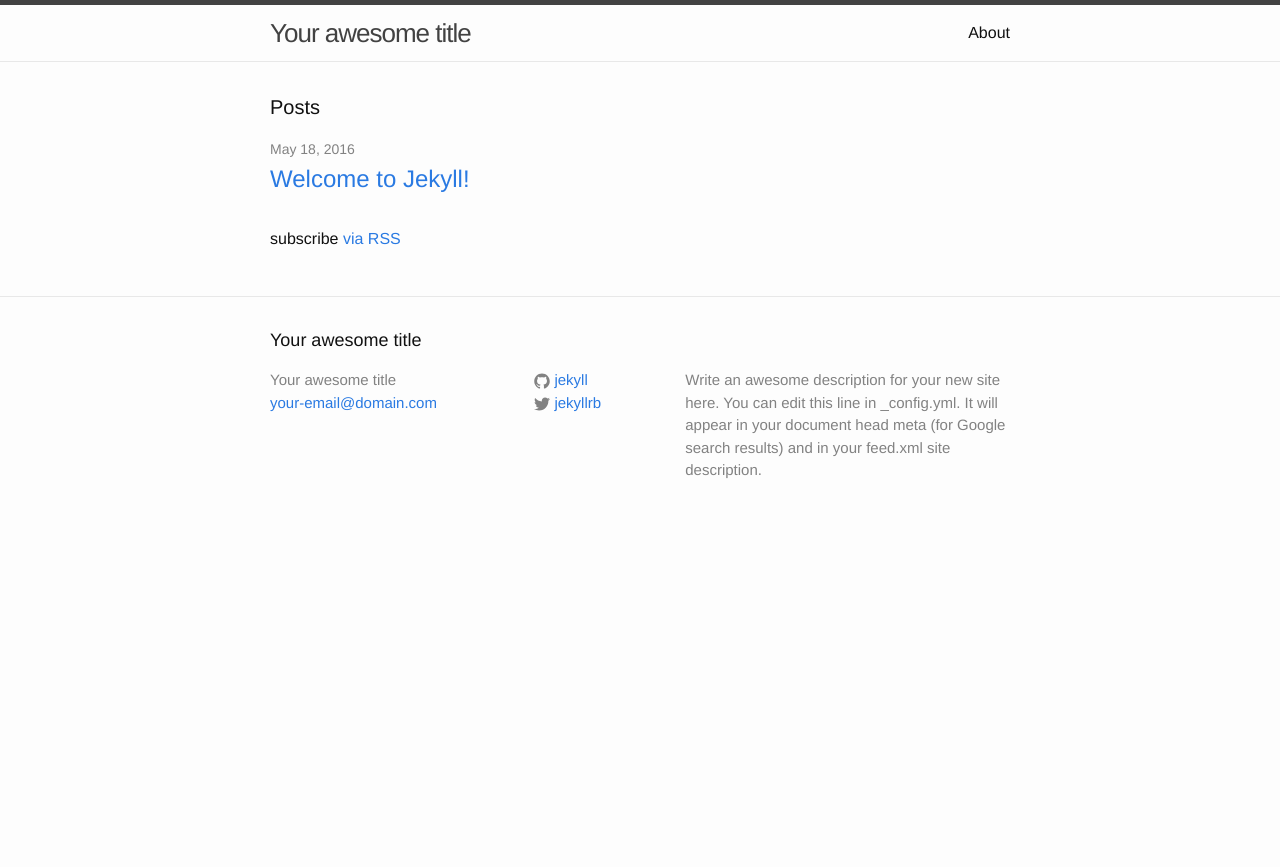
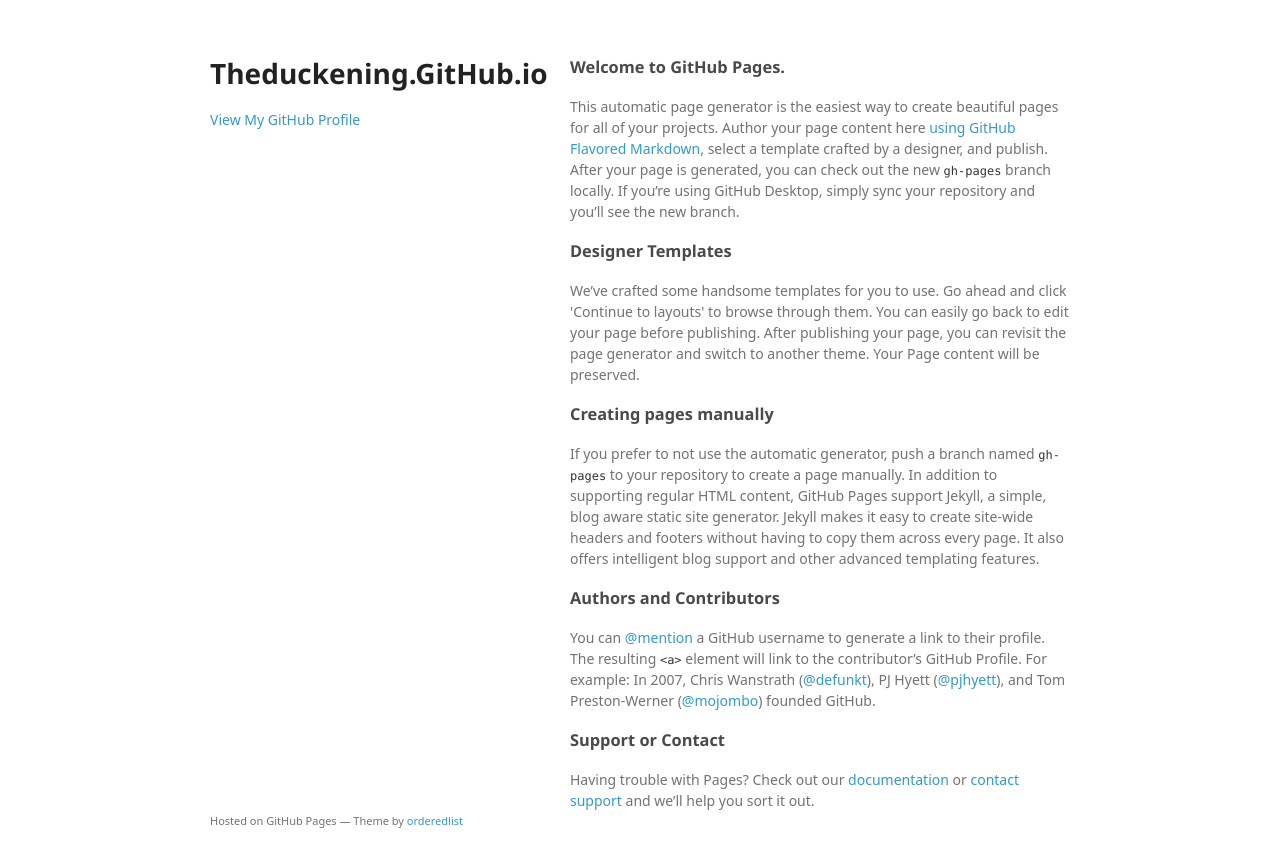
Before and after one commit to rhyuen/rhyuen.github.io, a Jekyll site: the page index.html, which Jekyll copies as it is, in a window 1280 px wide. Shown: the top 867 px of the page. Built offline with Jekyll 4.4.1, drawn with Linux system fonts in a browser that asks for light colours; some web fonts are replaced.

Commit message:
Replace master branch with page content via GitHub

```diff
--- a/index.html
+++ b/index.html
@@ -1,23 +1,58 @@
----
-layout: default
----
+<!doctype html>
+<html>
+  <head>
+    <meta charset="utf-8">
+    <meta http-equiv="X-UA-Compatible" content="chrome=1">
+    <title>Theduckening.GitHub.io by theduckening</title>
 
-<div class="home">
+    <link rel="stylesheet" href="stylesheets/styles.css">
+    <link rel="stylesheet" href="stylesheets/github-light.css">
+    <meta name="viewport" content="width=device-width">
+    <!--[if lt IE 9]>
+    <script src="//html5shiv.googlecode.com/svn/trunk/html5.js"></script>
+    <![endif]-->
+  </head>
+  <body>
+    <div class="wrapper">
+      <header>
+        <h1>Theduckening.GitHub.io</h1>
+        <p></p>
 
-  <h1 class="page-heading">Posts</h1>
 
-  <ul class="post-list">
-    {% for post in site.posts %}
-      <li>
-        <span class="post-meta">{{ post.date | date: "%b %-d, %Y" }}</span>
+        <p class="view"><a href="https://github.com/theduckening">View My GitHub Profile</a></p>
 
-        <h2>
-          <a class="post-link" href="{{ post.url | prepend: site.baseurl }}">{{ post.title }}</a>
-        </h2>
-      </li>
-    {% endfor %}
-  </ul>
+      </header>
+      <section>
+        <h3>
+<a id="welcome-to-github-pages" class="anchor" href="#welcome-to-github-pages" aria-hidden="true"><span aria-hidden="true" class="octicon octicon-link"></span></a>Welcome to GitHub Pages.</h3>
 
-  <p class="rss-subscribe">subscribe <a href="{{ "/feed.xml" | prepend: site.baseurl }}">via RSS</a></p>
+<p>This automatic page generator is the easiest way to create beautiful pages for all of your projects. Author your page content here <a href="https://guides.github.com/features/mastering-markdown/">using GitHub Flavored Markdown</a>, select a template crafted by a designer, and publish. After your page is generated, you can check out the new <code>gh-pages</code> branch locally. If you’re using GitHub Desktop, simply sync your repository and you’ll see the new branch.</p>
 
-</div>
+<h3>
+<a id="designer-templates" class="anchor" href="#designer-templates" aria-hidden="true"><span aria-hidden="true" class="octicon octicon-link"></span></a>Designer Templates</h3>
+
+<p>We’ve crafted some handsome templates for you to use. Go ahead and click 'Continue to layouts' to browse through them. You can easily go back to edit your page before publishing. After publishing your page, you can revisit the page generator and switch to another theme. Your Page content will be preserved.</p>
+
+<h3>
+<a id="creating-pages-manually" class="anchor" href="#creating-pages-manually" aria-hidden="true"><span aria-hidden="true" class="octicon octicon-link"></span></a>Creating pages manually</h3>
+
+<p>If you prefer to not use the automatic generator, push a branch named <code>gh-pages</code> to your repository to create a page manually. In addition to supporting regular HTML content, GitHub Pages support Jekyll, a simple, blog aware static site generator. Jekyll makes it easy to create site-wide headers and footers without having to copy them across every page. It also offers intelligent blog support and other advanced templating features.</p>
+
+<h3>
+<a id="authors-and-contributors" class="anchor" href="#authors-and-contributors" aria-hidden="true"><span aria-hidden="true" class="octicon octicon-link"></span></a>Authors and Contributors</h3>
+
+<p>You can <a href="https://help.github.com/articles/basic-writing-and-formatting-syntax/#mentioning-users-and-teams" class="user-mention">@mention</a> a GitHub username to generate a link to their profile. The resulting <code>&lt;a&gt;</code> element will link to the contributor’s GitHub Profile. For example: In 2007, Chris Wanstrath (<a href="https://github.com/defunkt" class="user-mention">@defunkt</a>), PJ Hyett (<a href="https://github.com/pjhyett" class="user-mention">@pjhyett</a>), and Tom Preston-Werner (<a href="https://github.com/mojombo" class="user-mention">@mojombo</a>) founded GitHub.</p>
+
+<h3>
+<a id="support-or-contact" class="anchor" href="#support-or-contact" aria-hidden="true"><span aria-hidden="true" class="octicon octicon-link"></span></a>Support or Contact</h3>
+
+<p>Having trouble with Pages? Check out our <a href="https://help.github.com/pages">documentation</a> or <a href="https://github.com/contact">contact support</a> and we’ll help you sort it out.</p>
+      </section>
+      <footer>
+        <p><small>Hosted on GitHub Pages &mdash; Theme by <a href="https://github.com/orderedlist">orderedlist</a></small></p>
+      </footer>
+    </div>
+    <script src="javascripts/scale.fix.js"></script>
+
+  </body>
+</html>
--- /dev/null
+++ b/javascripts/scale.fix.js
@@ -0,0 +1,17 @@
+var metas = document.getElementsByTagName('meta');
+var i;
+if (navigator.userAgent.match(/iPhone/i)) {
+  for (i=0; i<metas.length; i++) {
+    if (metas[i].name == "viewport") {
+      metas[i].content = "width=device-width, minimum-scale=1.0, maximum-scale=1.0";
+    }
+  }
+  document.addEventListener("gesturestart", gestureStart, false);
+}
+function gestureStart() {
+  for (i=0; i<metas.length; i++) {
+    if (metas[i].name == "viewport") {
+      metas[i].content = "width=device-width, minimum-scale=0.25, maximum-scale=1.6";
+    }
+  }
+}
--- /dev/null
+++ b/stylesheets/github-light.css
@@ -0,0 +1,123 @@
+/*
+The MIT License (MIT)
+
+Copyright (c) 2015 GitHub, Inc.
+
+Permission is hereby granted, free of charge, to any person obtaining a copy
+of this software and associated documentation files (the "Software"), to deal
+in the Software without restriction, including without limitation the rights
+to use, copy, modify, merge, publish, distribute, sublicense, and/or sell
+copies of the Software, and to permit persons to whom the Software is
+furnished to do so, subject to the following conditions:
+
+The above copyright notice and this permission notice shall be included in all
+copies or substantial portions of the Software.
+
+THE SOFTWARE IS PROVIDED "AS IS", WITHOUT WARRANTY OF ANY KIND, EXPRESS OR
+IMPLIED, INCLUDING BUT NOT LIMITED TO THE WARRANTIES OF MERCHANTABILITY,
+FITNESS FOR A PARTICULAR PURPOSE AND NONINFRINGEMENT. IN NO EVENT SHALL THE
+AUTHORS OR COPYRIGHT HOLDERS BE LIABLE FOR ANY CLAIM, DAMAGES OR OTHER
+LIABILITY, WHETHER IN AN ACTION OF CONTRACT, TORT OR OTHERWISE, ARISING FROM,
+OUT OF OR IN CONNECTION WITH THE SOFTWARE OR THE USE OR OTHER DEALINGS IN THE
+SOFTWARE.
+
+*/
+
+.pl-c /* comment */ {
+  color: #969896;
+}
+
+.pl-c1      /* constant, markup.raw, meta.diff.header, meta.module-reference, meta.property-name, support, support.constant, support.variable, variable.other.constant */,
+.pl-s .pl-v /* string variable */ {
+  color: #0086b3;
+}
+
+.pl-e  /* entity */,
+.pl-en /* entity.name */ {
+  color: #795da3;
+}
+
+.pl-s .pl-s1 /* string source */,
+.pl-smi      /* storage.modifier.import, storage.modifier.package, storage.type.java, variable.other, variable.parameter.function */ {
+  color: #333;
+}
+
+.pl-ent /* entity.name.tag */ {
+  color: #63a35c;
+}
+
+.pl-k /* keyword, storage, storage.type */ {
+  color: #a71d5d;
+}
+
+.pl-pds              /* punctuation.definition.string, string.regexp.character-class */,
+.pl-s                /* string */,
+.pl-s .pl-pse .pl-s1 /* string punctuation.section.embedded source */,
+.pl-sr               /* string.regexp */,
+.pl-sr .pl-cce       /* string.regexp constant.character.escape */,
+.pl-sr .pl-sra       /* string.regexp string.regexp.arbitrary-repitition */,
+.pl-sr .pl-sre       /* string.regexp source.ruby.embedded */ {
+  color: #183691;
+}
+
+.pl-v /* variable */ {
+  color: #ed6a43;
+}
+
+.pl-id /* invalid.deprecated */ {
+  color: #b52a1d;
+}
+
+.pl-ii /* invalid.illegal */ {
+  background-color: #b52a1d;
+  color: #f8f8f8;
+}
+
+.pl-sr .pl-cce /* string.regexp constant.character.escape */ {
+  color: #63a35c;
+  font-weight: bold;
+}
+
+.pl-ml /* markup.list */ {
+  color: #693a17;
+}
+
+.pl-mh        /* markup.heading */,
+.pl-mh .pl-en /* markup.heading entity.name */,
+.pl-ms        /* meta.separator */ {
+  color: #1d3e81;
+  font-weight: bold;
+}
+
+.pl-mq /* markup.quote */ {
+  color: #008080;
+}
+
+.pl-mi /* markup.italic */ {
+  color: #333;
+  font-style: italic;
+}
+
+.pl-mb /* markup.bold */ {
+  color: #333;
+  font-weight: bold;
+}
+
+.pl-md /* markup.deleted, meta.diff.header.from-file */ {
+  background-color: #ffecec;
+  color: #bd2c00;
+}
+
+.pl-mi1 /* markup.inserted, meta.diff.header.to-file */ {
+  background-color: #eaffea;
+  color: #55a532;
+}
+
+.pl-mdr /* meta.diff.range */ {
+  color: #795da3;
+  font-weight: bold;
+}
+
+.pl-mo /* meta.output */ {
+  color: #1d3e81;
+}
--- /dev/null
+++ b/stylesheets/styles.css
@@ -0,0 +1,324 @@
+@font-face {
+  font-family: 'Noto Sans';
+  font-weight: 400;
+  font-style: normal;
+  src: url('../fonts/Noto-Sans-regular/Noto-Sans-regular.eot');
+  src: url('../fonts/Noto-Sans-regular/Noto-Sans-regular.eot?#iefix') format('embedded-opentype'),
+       local('Noto Sans'),
+       local('Noto-Sans-regular'),
+       url('../fonts/Noto-Sans-regular/Noto-Sans-regular.woff2') format('woff2'),
+       url('../fonts/Noto-Sans-regular/Noto-Sans-regular.woff') format('woff'),
+       url('../fonts/Noto-Sans-regular/Noto-Sans-regular.ttf') format('truetype'),
+       url('../fonts/Noto-Sans-regular/Noto-Sans-regular.svg#NotoSans') format('svg');
+}
+
+@font-face {
+  font-family: 'Noto Sans';
+  font-weight: 700;
+  font-style: normal;
+  src: url('../fonts/Noto-Sans-700/Noto-Sans-700.eot');
+  src: url('../fonts/Noto-Sans-700/Noto-Sans-700.eot?#iefix') format('embedded-opentype'),
+       local('Noto Sans Bold'),
+       local('Noto-Sans-700'),
+       url('../fonts/Noto-Sans-700/Noto-Sans-700.woff2') format('woff2'),
+       url('../fonts/Noto-Sans-700/Noto-Sans-700.woff') format('woff'),
+       url('../fonts/Noto-Sans-700/Noto-Sans-700.ttf') format('truetype'),
+       url('../fonts/Noto-Sans-700/Noto-Sans-700.svg#NotoSans') format('svg');
+}
+
+@font-face {
+  font-family: 'Noto Sans';
+  font-weight: 400;
+  font-style: italic;
+  src: url('../fonts/Noto-Sans-italic/Noto-Sans-italic.eot');
+  src: url('../fonts/Noto-Sans-italic/Noto-Sans-italic.eot?#iefix') format('embedded-opentype'),
+       local('Noto Sans Italic'),
+       local('Noto-Sans-italic'),
+       url('../fonts/Noto-Sans-italic/Noto-Sans-italic.woff2') format('woff2'),
+       url('../fonts/Noto-Sans-italic/Noto-Sans-italic.woff') format('woff'),
+       url('../fonts/Noto-Sans-italic/Noto-Sans-italic.ttf') format('truetype'),
+       url('../fonts/Noto-Sans-italic/Noto-Sans-italic.svg#NotoSans') format('svg');
+}
+
+@font-face {
+  font-family: 'Noto Sans';
+  font-weight: 700;
+  font-style: italic;
+  src: url('../fonts/Noto-Sans-700italic/Noto-Sans-700italic.eot');
+  src: url('../fonts/Noto-Sans-700italic/Noto-Sans-700italic.eot?#iefix') format('embedded-opentype'),
+       local('Noto Sans Bold Italic'),
+       local('Noto-Sans-700italic'),
+       url('../fonts/Noto-Sans-700italic/Noto-Sans-700italic.woff2') format('woff2'),
+       url('../fonts/Noto-Sans-700italic/Noto-Sans-700italic.woff') format('woff'),
+       url('../fonts/Noto-Sans-700italic/Noto-Sans-700italic.ttf') format('truetype'),
+       url('../fonts/Noto-Sans-700italic/Noto-Sans-700italic.svg#NotoSans') format('svg');
+}
+
+body {
+  background-color: #fff;
+  padding:50px;
+  font: 14px/1.5 "Noto Sans", "Helvetica Neue", Helvetica, Arial, sans-serif;
+  color:#727272;
+  font-weight:400;
+}
+
+h1, h2, h3, h4, h5, h6 {
+  color:#222;
+  margin:0 0 20px;
+}
+
+p, ul, ol, table, pre, dl {
+  margin:0 0 20px;
+}
+
+h1, h2, h3 {
+  line-height:1.1;
+}
+
+h1 {
+  font-size:28px;
+}
+
+h2 {
+  color:#393939;
+}
+
+h3, h4, h5, h6 {
+  color:#494949;
+}
+
+a {
+  color:#39c;
+  text-decoration:none;
+}
+
+a:hover {
+  color:#069;
+}
+
+a small {
+  font-size:11px;
+  color:#777;
+  margin-top:-0.3em;
+  display:block;
+}
+
+a:hover small {
+  color:#777;
+}
+
+.wrapper {
+  width:860px;
+  margin:0 auto;
+}
+
+blockquote {
+  border-left:1px solid #e5e5e5;
+  margin:0;
+  padding:0 0 0 20px;
+  font-style:italic;
+}
+
+code, pre {
+  font-family:Monaco, Bitstream Vera Sans Mono, Lucida Console, Terminal, Consolas, Liberation Mono, DejaVu Sans Mono, Courier New, monospace;
+  color:#333;
+  font-size:12px;
+}
+
+pre {
+  padding:8px 15px;
+  background: #f8f8f8;
+  border-radius:5px;
+  border:1px solid #e5e5e5;
+  overflow-x: auto;
+}
+
+table {
+  width:100%;
+  border-collapse:collapse;
+}
+
+th, td {
+  text-align:left;
+  padding:5px 10px;
+  border-bottom:1px solid #e5e5e5;
+}
+
+dt {
+  color:#444;
+  font-weight:700;
+}
+
+th {
+  color:#444;
+}
+
+img {
+  max-width:100%;
+}
+
+header {
+  width:270px;
+  float:left;
+  position:fixed;
+  -webkit-font-smoothing:subpixel-antialiased;
+}
+
+header ul {
+  list-style:none;
+  height:40px;
+  padding:0;
+  background: #f4f4f4;
+  border-radius:5px;
+  border:1px solid #e0e0e0;
+  width:270px;
+}
+
+header li {
+  width:89px;
+  float:left;
+  border-right:1px solid #e0e0e0;
+  height:40px;
+}
+
+header li:first-child a {
+  border-radius:5px 0 0 5px;
+}
+
+header li:last-child a {
+  border-radius:0 5px 5px 0;
+}
+
+header ul a {
+  line-height:1;
+  font-size:11px;
+  color:#999;
+  display:block;
+  text-align:center;
+  padding-top:6px;
+  height:34px;
+}
+
+header ul a:hover {
+  color:#999;
+}
+
+header ul a:active {
+  background-color:#f0f0f0;
+}
+
+strong {
+  color:#222;
+  font-weight:700;
+}
+
+header ul li + li + li {
+  border-right:none;
+  width:89px;
+}
+
+header ul a strong {
+  font-size:14px;
+  display:block;
+  color:#222;
+}
+
+section {
+  width:500px;
+  float:right;
+  padding-bottom:50px;
+}
+
+small {
+  font-size:11px;
+}
+
+hr {
+  border:0;
+  background:#e5e5e5;
+  height:1px;
+  margin:0 0 20px;
+}
+
+footer {
+  width:270px;
+  float:left;
+  position:fixed;
+  bottom:50px;
+  -webkit-font-smoothing:subpixel-antialiased;
+}
+
+@media print, screen and (max-width: 960px) {
+
+  div.wrapper {
+    width:auto;
+    margin:0;
+  }
+
+  header, section, footer {
+    float:none;
+    position:static;
+    width:auto;
+  }
+
+  header {
+    padding-right:320px;
+  }
+
+  section {
+    border:1px solid #e5e5e5;
+    border-width:1px 0;
+    padding:20px 0;
+    margin:0 0 20px;
+  }
+
+  header a small {
+    display:inline;
+  }
+
+  header ul {
+    position:absolute;
+    right:50px;
+    top:52px;
+  }
+}
+
+@media print, screen and (max-width: 720px) {
+  body {
+    word-wrap:break-word;
+  }
+
+  header {
+    padding:0;
+  }
+
+  header ul, header p.view {
+    position:static;
+  }
+
+  pre, code {
+    word-wrap:normal;
+  }
+}
+
+@media print, screen and (max-width: 480px) {
+  body {
+    padding:15px;
+  }
+
+  header ul {
+    width:99%;
+  }
+
+  header li, header ul li + li + li {
+    width:33%;
+  }
+}
+
+@media print {
+  body {
+    padding:0.4in;
+    font-size:12pt;
+    color:#444;
+  }
+}
```
Also changed, not shown: params.json (added, +6 -0 lines).
